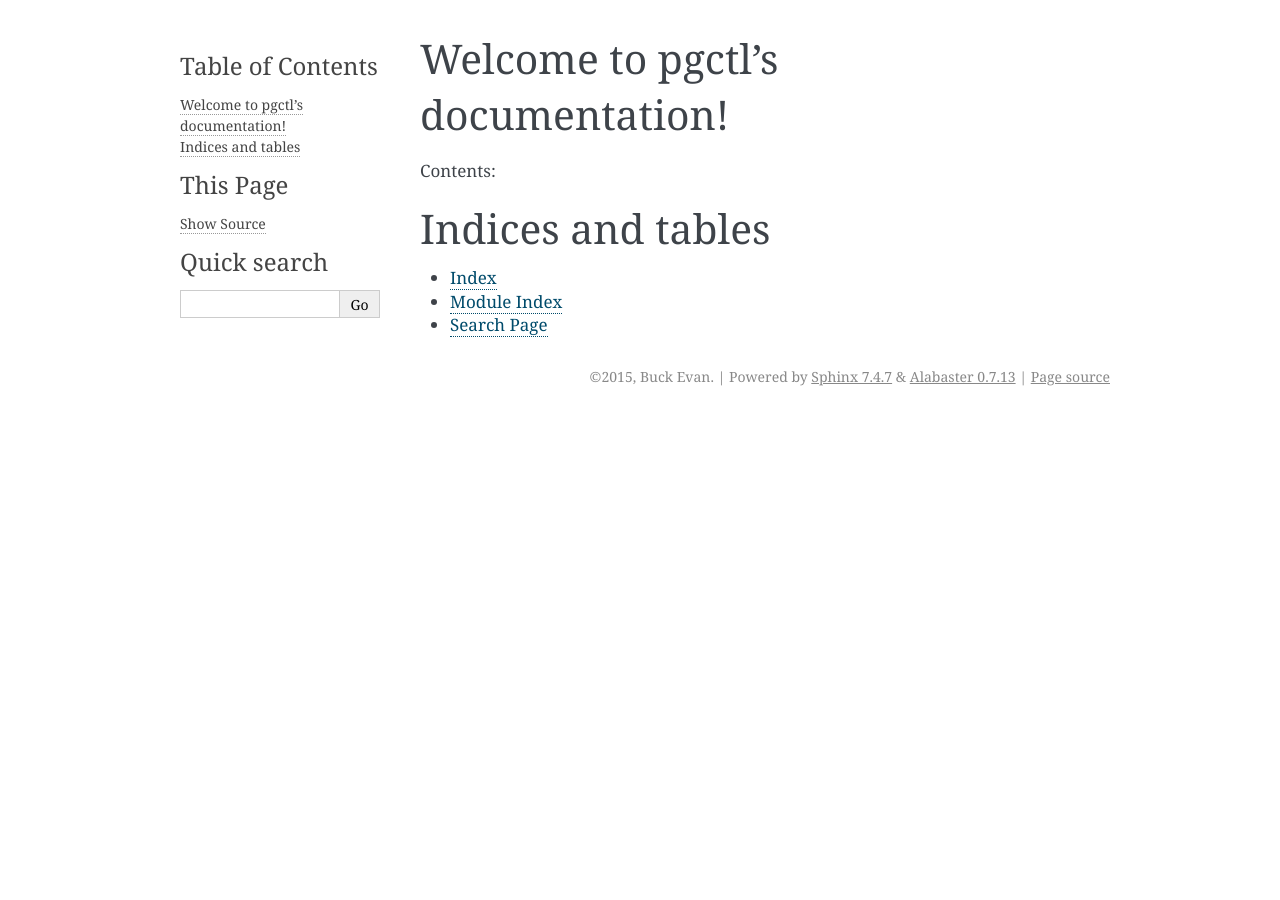
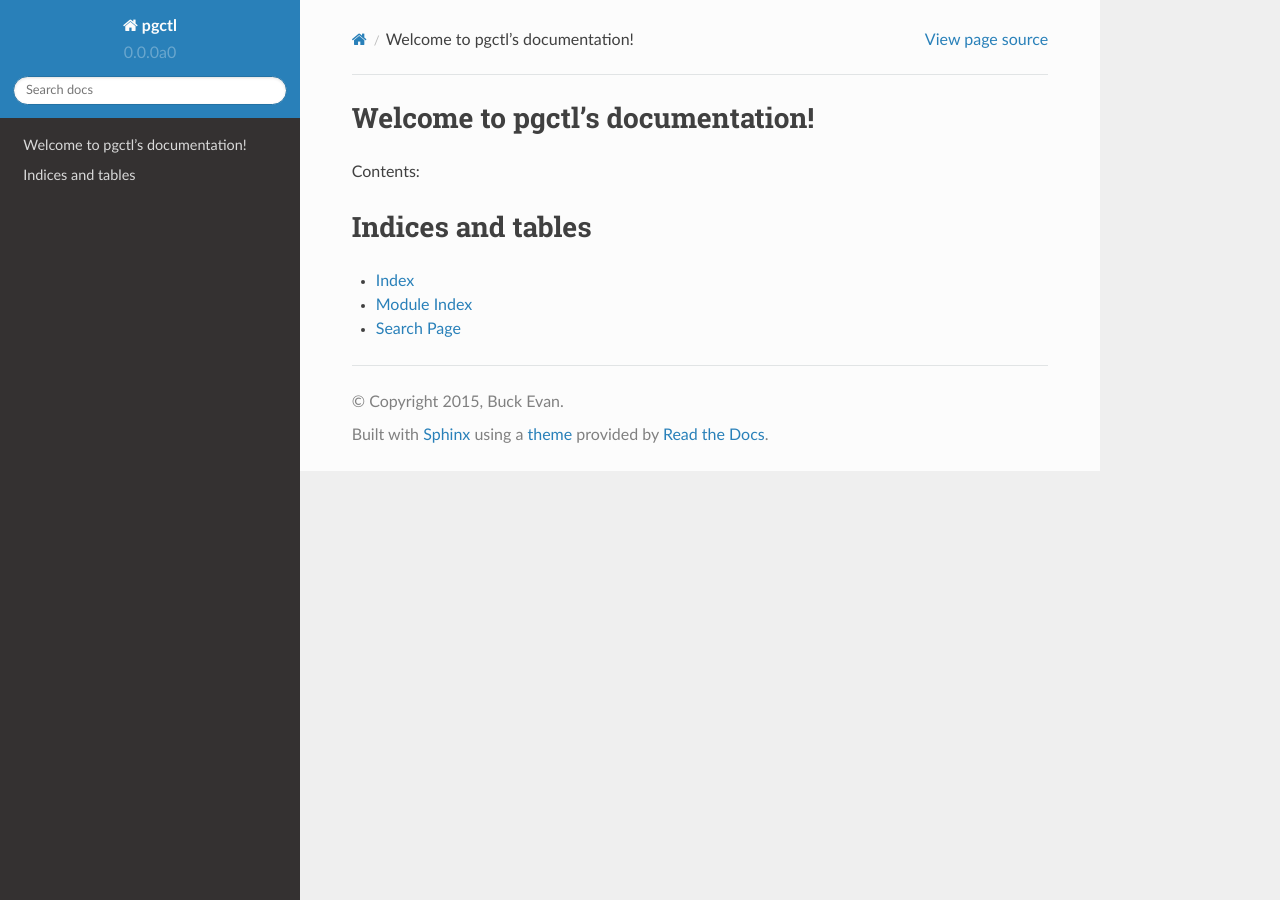
Before and after one commit to Yelp/pgctl, a Sphinx documentation site: the page built from docs/source/index.rst, in a window 1280 px wide. Built offline with Sphinx 7.4.7 and the Read the Docs theme 2.0.0, drawn with Linux system fonts in a browser that asks for light colours.

Commit message:
docs build with rtd theme, re-build correctly

```diff
--- a/docs/source/conf.py
+++ b/docs/source/conf.py
@@ -14,7 +14,7 @@
 from __future__ import absolute_import
 from __future__ import unicode_literals
 
-#import os
+import os
 #import shlex
 #import sys
 
@@ -22,6 +22,10 @@ from __future__ import unicode_literals
 # add these directories to sys.path here. If the directory is relative to the
 # documentation root, use os.path.abspath to make it absolute, like shown here.
 #sys.path.insert(0, os.path.abspath('.'))
+
+# on_rtd is whether we are on readthedocs.org
+# see http://docs.readthedocs.org/en/latest/theme.html
+on_rtd = os.environ.get('READTHEDOCS', None) == 'True'
 
 # -- General configuration ------------------------------------------------
 
@@ -115,17 +119,19 @@ todo_include_todos = True
 
 # -- Options for HTML output ----------------------------------------------
 
-# The theme to use for HTML and HTML Help pages.  See the documentation for
-# a list of builtin themes.
-html_theme = 'alabaster'
+if not on_rtd:
+    # The theme to use for HTML and HTML Help pages.  See the documentation for
+    # a list of builtin themes.
+    html_theme = 'sphinx_rtd_theme'
 
-# Theme options are theme-specific and customize the look and feel of a theme
-# further.  For a list of options available for each theme, see the
-# documentation.
-#html_theme_options = {}
+    # Theme options are theme-specific and customize the look and feel of a theme
+    # further.  For a list of options available for each theme, see the
+    # documentation.
+    #html_theme_options = {}
 
-# Add any paths that contain custom themes here, relative to this directory.
-#html_theme_path = []
+    # Add any paths that contain custom themes here, relative to this directory.
+    import sphinx_rtd_theme
+    html_theme_path = [sphinx_rtd_theme.get_html_theme_path()]
 
 # The name for this set of Sphinx documents.  If None, it defaults to
 # "<project> v<release> documentation".
```
Also changed, not shown: 2 other files.
